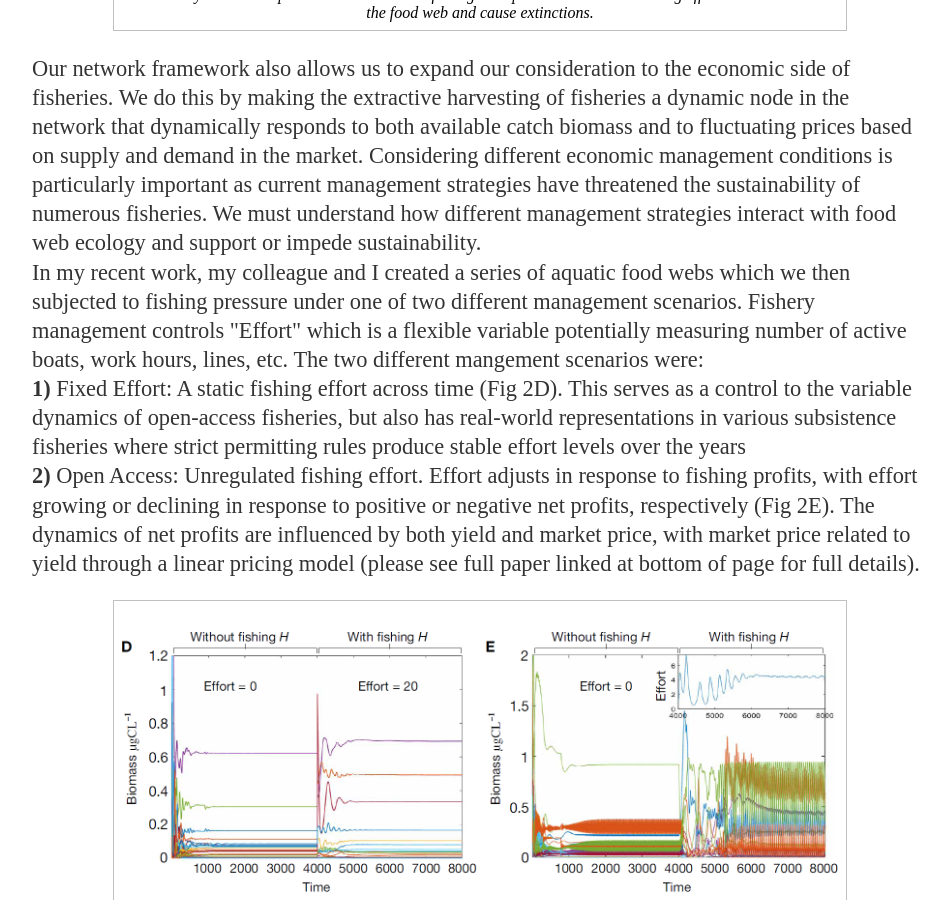
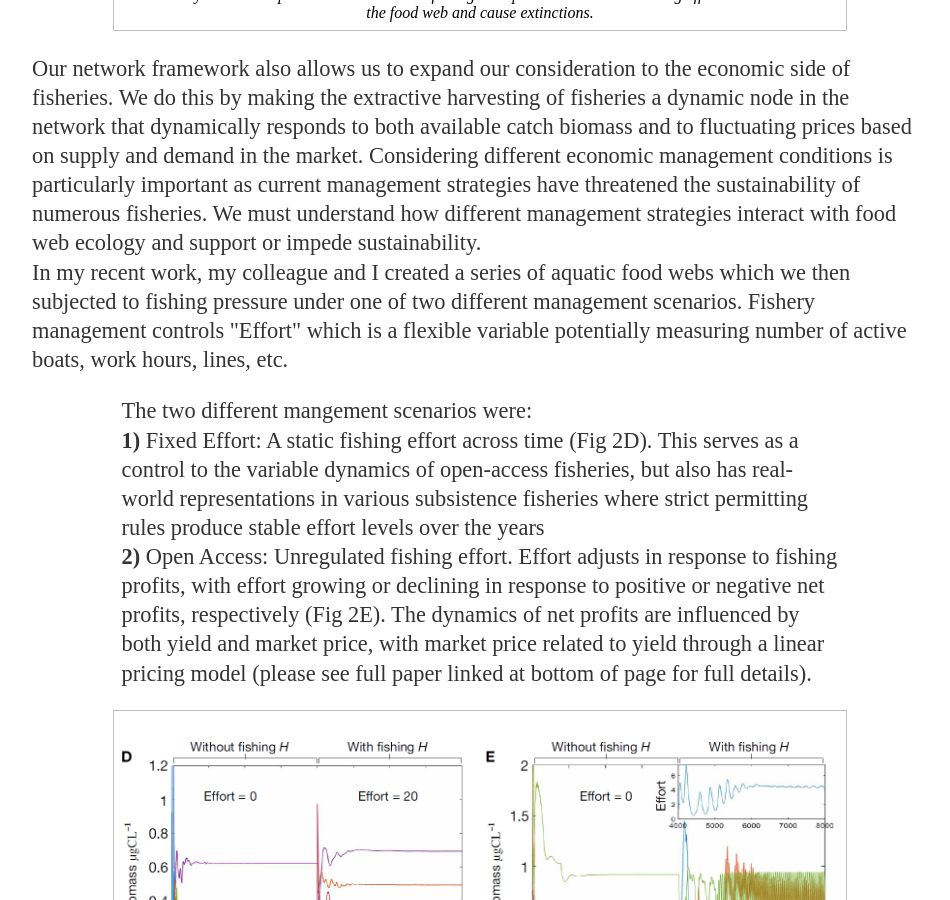
Before and after one commit to prglaum/prglaum.github.io, a Jekyll site: the page built from research/fisheries/index.html, in a window 1280 px wide and 900 px high, scrolled down 1354 px. Shown: the whole window, without its empty margins (160-1110 px from the left). Built offline with Jekyll 4.4.1, drawn with Linux system fonts in a browser that asks for light colours.

Commit message:
Update index.html

```diff
--- a/research/fisheries/index.html
+++ b/research/fisheries/index.html
@@ -26,7 +26,9 @@ title: Fisheries Economics
 	economic management conditions is particularly important as current management strategies have threatened the sustainability of numerous fisheries. We must understand
 	how different management strategies interact with food web ecology and support or impede sustainability.
 	<br> In my recent work, my colleague and I created a series of aquatic food webs which we then subjected to fishing pressure under one of two different management scenarios.
-	Fishery management controls "Effort" which is a flexible variable potentially measuring number of active boats, work hours, lines, etc. The two different mangement scenarios were:
+	Fishery management controls "Effort" which is a flexible variable potentially measuring number of active boats, work hours, lines, etc.
+</p>
+<p class="div80"> The two different mangement scenarios were:
 	<br><b>1)</b> Fixed Effort: A static fishing effort across time (Fig 2D). This serves as a control to the variable dynamics of open-access fisheries, but also has real-world representations
 	in various subsistence fisheries where strict permitting rules produce stable effort levels over the years
 	<br><b>2)</b> Open Access: Unregulated fishing effort. Effort adjusts in response to fishing profits, with effort growing or declining in response to positive
```
